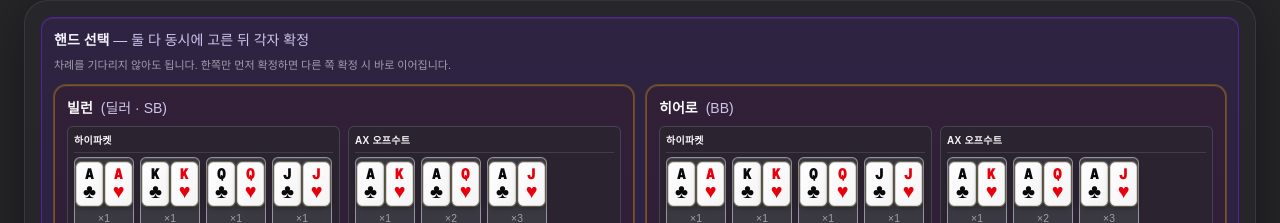
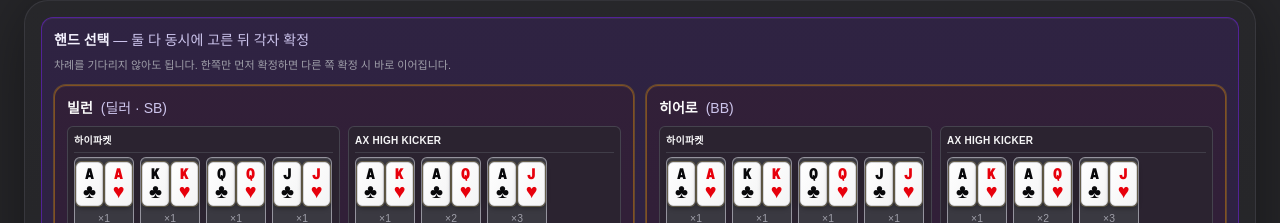
Before and after one commit to wlghks4689/holdem-game, a Next.js app: page /holdem/practice in a window 1280 px wide. Shown: the part 281-504 px from the top of the page. Built offline with nearby package versions, Linux system fonts and the light colour scheme.

Commit message:
fix: rename Ax category to high kicker

```diff
--- a/src/holdem/handPool.ts
+++ b/src/holdem/handPool.ts
@@ -402,7 +402,12 @@ export function templateLabel(t: HandPoolTemplate): string {
 
 export function iaCategoryLabelKo(cat: OpponentHandCategory): string {
   if (cat === (CAT_HIGH_PAIR as OpponentHandCategory)) return "\ud558\uc774\ud30c\ucf13";
-  if (cat === (CAT_AX_OFFSUIT as OpponentHandCategory)) return "Ax \uc624\ud504\uc218\ud2b8";
+  if (
+    cat === (CAT_AX_OFFSUIT as OpponentHandCategory) ||
+    cat === "Ax 오프수트"
+  ) {
+    return "Ax high kicker";
+  }
   if (cat === (CAT_BROADWAY_SUITED as OpponentHandCategory)) return "\ube0c\ub85c\ub4dc\uc6e8\uc774 \uc218\ub527";
   if (cat === (CAT_MIDDLE_PAIR as OpponentHandCategory)) return "\ubbf8\ub4e4\ud30c\ucf13";
   if (cat === (CAT_LOW_PAIR as OpponentHandCategory)) return "\ub85c\uc6b0\ud30c\ucf13";
@@ -414,8 +419,8 @@ export function iaCategoryLabelEn(cat: OpponentHandCategory): string {
   switch (iaCategoryLabelKo(cat)) {
     case "하이파켓":
       return "High Pocket";
-    case "Ax 오프수트":
-      return "Ax off suit";
+    case "Ax high kicker":
+      return "Ax high kicker";
     case "브로드웨이 수딧":
       return "Broadway Suited";
     case "미들파켓":
```
